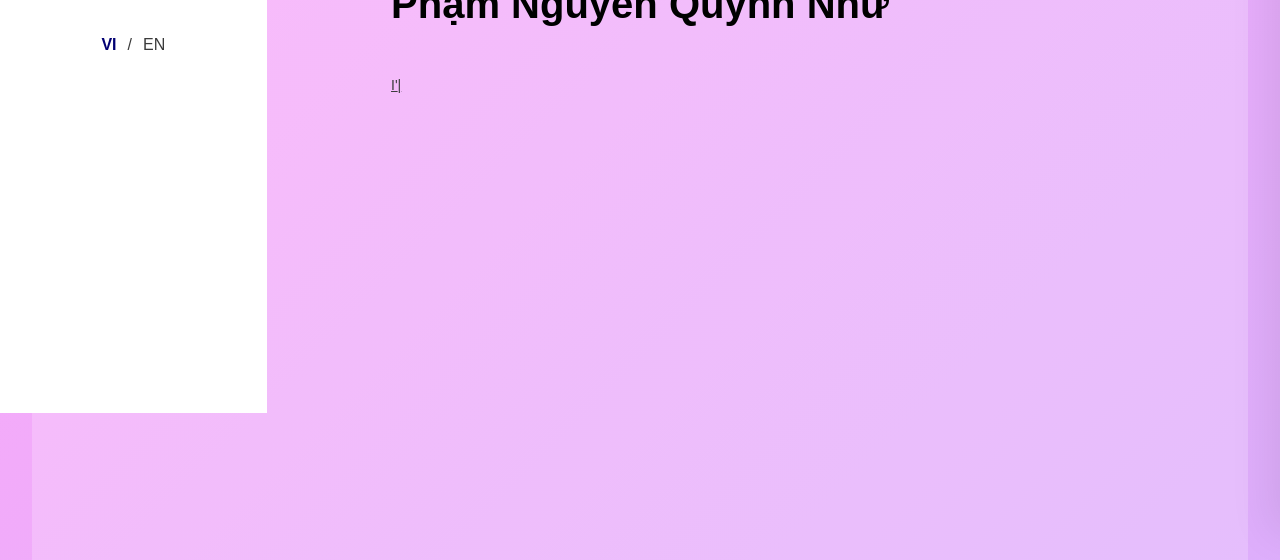
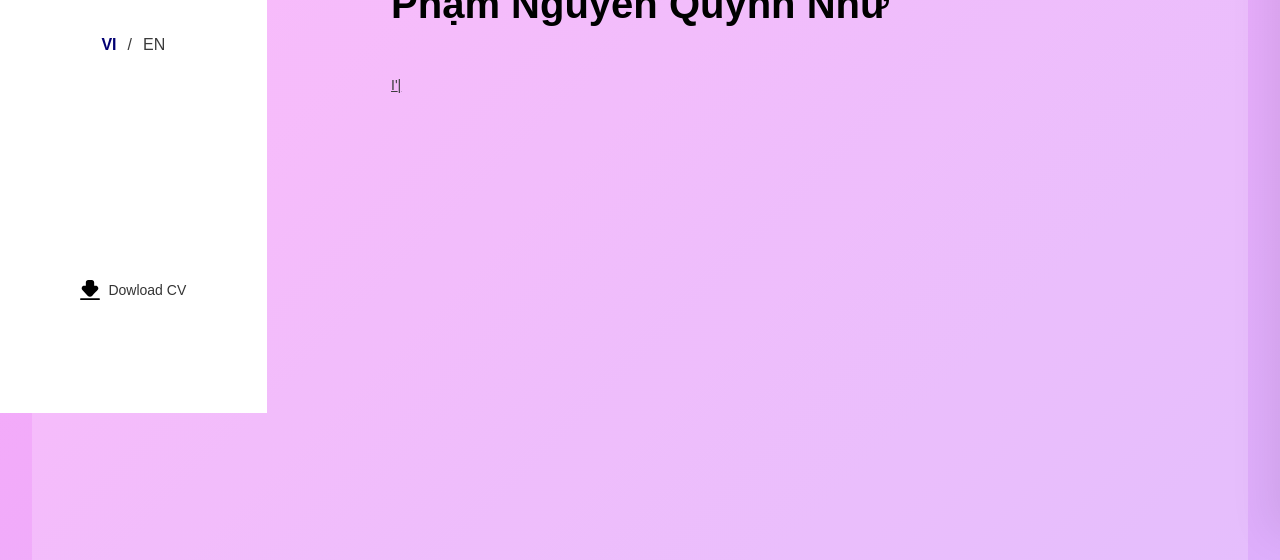
Before and after one commit to Quynhnhu2003/Quynhnhu-s-portfolio, a React (Vite) app: page / in a window 1280 px wide. Shown: the part 387-947 px from the top of the page. Built offline with nearby package versions, Linux system fonts and the light colour scheme.

Commit message:
[~] updating code

```diff
--- a/src/components/WorkWithMe/index.module.scss
+++ b/src/components/WorkWithMe/index.module.scss
@@ -86,11 +86,14 @@
     height: 100vh;
     background: #f6f9f7;
     z-index: 200;
-    width: 50%;
+    width: 30%;
     transform: translateX(100%);
     transition: transform 0.45s cubic-bezier(0.22, 1, 0.36, 1);
     padding: 60px 40px;
     box-shadow: -10px 0 40px rgba(0, 0, 0, 0.08);
+    @media (max-width: 1024px) {
+      width: 50%;
+    }
     @media (max-width: 768px) {
       width: 100%;
       padding: 60px 0px;
--- a/src/components/nav-v2/Navbar-v2.tsx
+++ b/src/components/nav-v2/Navbar-v2.tsx
@@ -9,6 +9,7 @@
 import Lang from "./components/lang";
 import MenuItem from "./components/MenuItem";
 import { useState } from "react";
+import cvFile from "./components/PhamNguyenQuynhNhu-CV.pdf";
 
 const navBarItem: navItemType[] = [
   {
@@ -86,6 +87,20 @@
               />
             );
           })}
+
+        <a className={styles.menu__sub__download} href={cvFile} download="CV-Nhu-Pham.pdf">
+          <svg
+            xmlns="http://www.w3.org/2000/svg"
+            id="Layer_1"
+            data-name="Layer 1"
+            viewBox="0 0 24 24"
+            width="20"
+            height="20"
+          >
+            <path d="M23,24H1c-.55,0-1-.45-1-1s.45-1,1-1H23c.55,0,1,.45,1,1s-.45,1-1,1Zm-8.23-5.14s6.35-6.75,6.35-6.75c.87-.87,1.12-2.11,.65-3.24-.47-1.13-1.52-1.84-2.75-1.85h-2.02s0-4.03,0-4.03c.01-1.67-1.36-3-3.02-3h-3.98c-1.66,0-3,1.34-3,3v4s-1.87,0-1.87,0c-1.17,0-2.3,.61-2.81,1.66-.57,1.18-.34,2.51,.54,3.4l6.29,6.8c.77,.77,1.79,1.16,2.81,1.16s2.03-.39,2.81-1.16Z" />
+          </svg>
+        </a>
+
         <div className={styles["menu__sub--responsive"]}>
           <Lang />
         </div>
@@ -93,6 +108,20 @@
 
       <div className={styles.menu__lang}>
         <Lang />
+
+        <a href={cvFile} download="CV-Nhu-Pham.pdf">
+          <svg
+            xmlns="http://www.w3.org/2000/svg"
+            id="Layer_1"
+            data-name="Layer 1"
+            viewBox="0 0 24 24"
+            width="20"
+            height="20"
+          >
+            <path d="M23,24H1c-.55,0-1-.45-1-1s.45-1,1-1H23c.55,0,1,.45,1,1s-.45,1-1,1Zm-8.23-5.14s6.35-6.75,6.35-6.75c.87-.87,1.12-2.11,.65-3.24-.47-1.13-1.52-1.84-2.75-1.85h-2.02s0-4.03,0-4.03c.01-1.67-1.36-3-3.02-3h-3.98c-1.66,0-3,1.34-3,3v4s-1.87,0-1.87,0c-1.17,0-2.3,.61-2.81,1.66-.57,1.18-.34,2.51,.54,3.4l6.29,6.8c.77,.77,1.79,1.16,2.81,1.16s2.03-.39,2.81-1.16Z" />
+          </svg>
+          Dowload CV
+        </a>
       </div>
     </div>
   );
--- a/src/components/nav-v2/components/lang/index.module.scss
+++ b/src/components/nav-v2/components/lang/index.module.scss
@@ -1,9 +1,8 @@
 .lang {
   display: flex;
   width: fit-content;
-  margin-left: auto;
-  margin-right: auto;
   align-items: center;
+  margin: 0 auto;
   gap: 5px;
   @media (max-width: 768px) {
     margin-left: unset;
--- a/src/components/nav-v2/index.module.scss
+++ b/src/components/nav-v2/index.module.scss
@@ -46,7 +46,7 @@
     transform: translate3d(0px, 0px, 0px);
     @media (max-width: 1024px) {
       width: 80px;
-      height: 25%;
+      height: 30%;
       margin-left: 2vh;
       padding-right: 0;
       margin-top: 40vh;
@@ -71,6 +71,23 @@
       bottom: -8%;
       flex-direction: row;
     }
+    &__download {
+      display: none;
+      @media (max-width: 1024px) {
+        position: relative;
+        height: 50px;
+        padding: 0 15px;
+        display: flex;
+        align-items: center;
+        justify-content: center;
+        border-radius: 10px;
+        cursor: pointer;
+        overflow: hidden;
+        color: black;
+        transition: background-color 0.3s cubic-bezier(0.4, 0, 0.2, 1),
+          transform 0.2s ease;
+      }
+    }
     &--responsive {
       display: none;
       @media (max-width: 1024px) {
@@ -80,6 +97,53 @@
   }
   &__lang {
     display: block;
+
+    a {
+      position: relative;
+      display: inline-flex;
+      gap: 8px;
+      justify-content: center;
+      align-items: center;
+      color: #343434;
+      font-size: 14px;
+      text-decoration: none;
+      transition: color 0.3s ease;
+      bottom: 0;
+      height: 55vh;
+
+      svg {
+        width: 20px;
+        height: 20px;
+        transition: transform 0.3s ease;
+      }
+
+      /* 👇 underline ẩn ban đầu */
+      &::after {
+        content: "";
+        position: absolute;
+        left: 0;
+        bottom: -4px;
+        width: 100%;
+        height: 2px;
+        background: linear-gradient(90deg, #020073, #5f6bff);
+        transform: scaleX(0);
+        transform-origin: center;
+        transition: transform 0.35s cubic-bezier(0.22, 1, 0.36, 1);
+      }
+
+      &:hover {
+        color: #020073;
+
+        &::after {
+          transform: scaleX(1);
+        }
+
+        svg {
+          transform: translateY(-2px);
+        }
+      }
+    }
+
     @media (max-width: 1024px) {
       display: none;
     }
--- a/src/pages/ContactMe/components/ContactForm/index.module.scss
+++ b/src/pages/ContactMe/components/ContactForm/index.module.scss
@@ -47,7 +47,7 @@
       transition: 0.4s;
       border-radius: 3.125rem;
       &:hover {
-        background-color: $accent-purple;
+        background: linear-gradient(45deg, #020073, #5f6bff);
       }
     }
   }
--- a/src/pages/ContactMe/index.module.scss
+++ b/src/pages/ContactMe/index.module.scss
@@ -79,12 +79,37 @@
     justify-content: flex-start;
     cursor: pointer;
     margin: 20px;
-    transition: 200ms ease-in-out;
-    width: 100%;
+    width: fit-content;
+    position: relative;
+    width: 100%!important;
+    transition: 0.3s ease;
+
     svg {
       height: 34px;
       margin: 10px;
-      transition: 200ms ease-in-out;
+      transition: transform 0.3s ease;
+    }
+
+    /* underline */
+    &::after {
+      content: "";
+      position: absolute;
+      bottom: -4px;
+      left: 0;
+      height: 2px;
+      width: 25%;
+      background: linear-gradient(90deg, #020073, #5f6bff);
+      transform: scaleX(0);
+      transform-origin: center;
+      transition: transform 0.3s cubic-bezier(0.22, 1, 0.36, 1);
+    }
+
+    &:hover::after {
+      transform: scaleX(1);
+    }
+
+    &:hover svg {
+      transform: translateX(-4px);
     }
   }
 }
```
Also changed, not shown: 1 other file (tests, documents, lock files or other folders).
